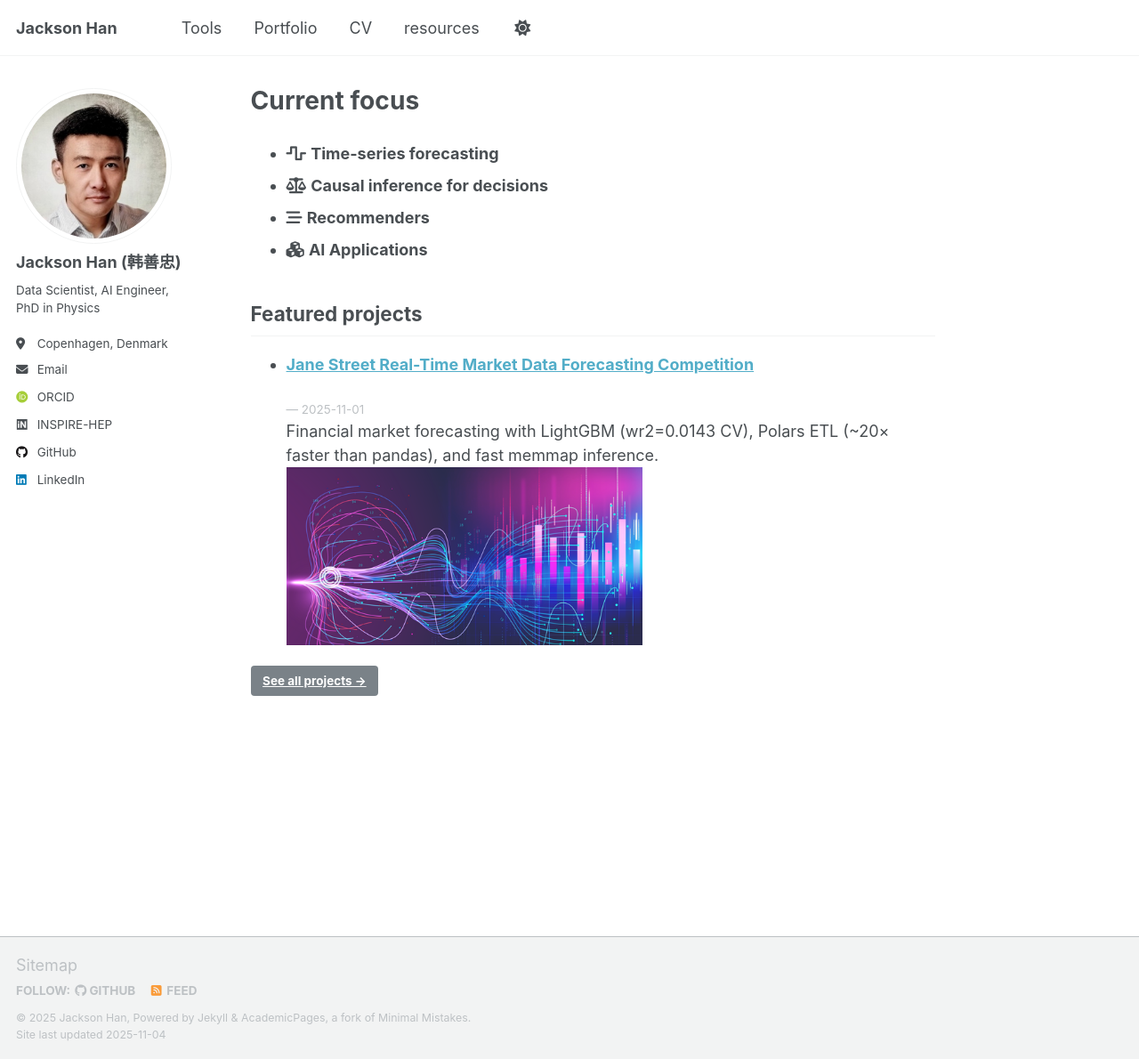
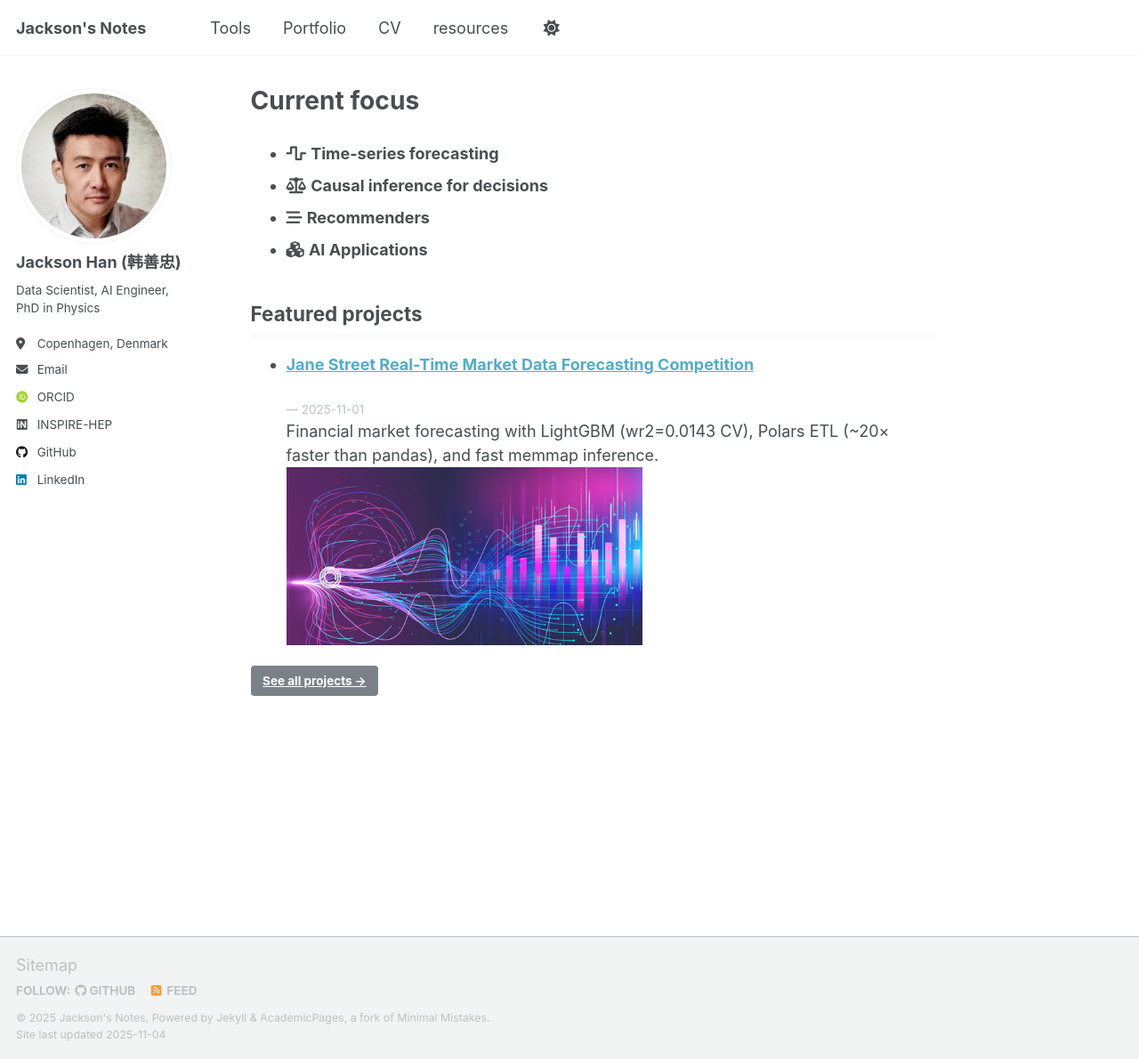
Before and after one commit to Jackson00Han/Jackson00Han.github.io, a Jekyll site: the page built from _pages/about.md, in a window 1280 px wide and 1190 px high. Shown: the whole window at 89% size. Built offline with Jekyll 4.4.1, drawn with Linux system fonts in a browser that asks for light colours; some web fonts are replaced; a script that is not in the unit is left out.

Commit message:
up config

```diff
--- a/_config.yml
+++ b/_config.yml
@@ -9,9 +9,9 @@
 # Basic Site Settings
 locale                   : "en-US"
 site_theme               : "default" # Currently available options are "default", "air"
-title                    : "Jackson Han"
+title                    : "Jackson's Notes"
 title_separator          : "-"
-name                     : &name "Jackson Han"
+name                     : &name "Jackson's Notes"
 description              : &description "Jackson Han's academic portfolio"   # Update this with a general description of your site, this is the default if not overridden by a page
 url                      : https://jackson00han.github.io # The base hostname & protocol for your site e.g. "https://[your GitHub username].github.io",
                                                            # or if you already have some other page hosted on Github then use "https://[your GitHub username].github.io/[Your Repo Name]"
```
